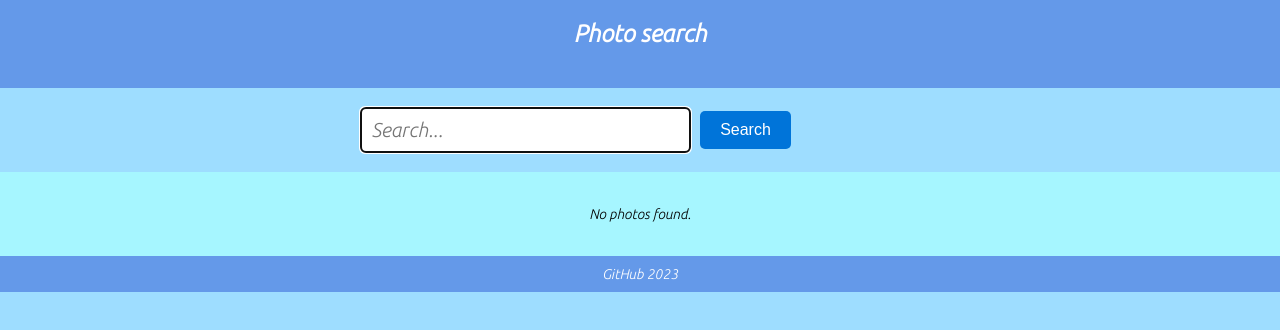
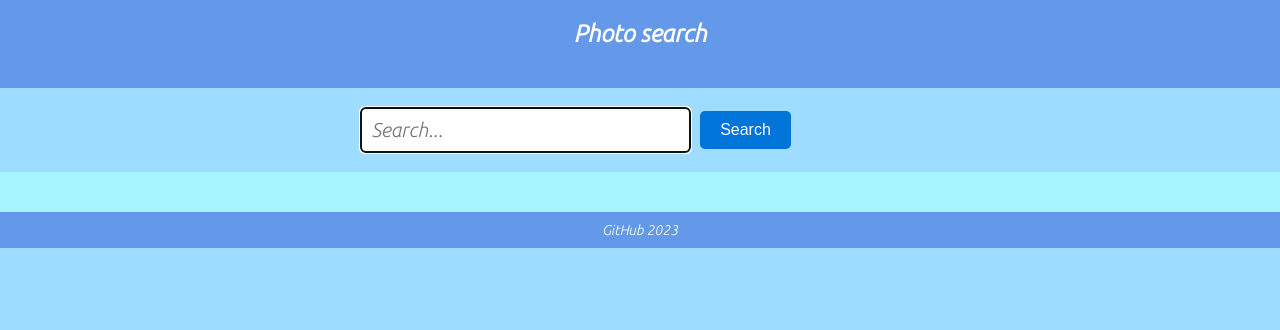
Before and after one commit to 4Sicor42/photo-search-app, a React (Create React App) app: page / in a window 1280 px wide. Shown: the top 330 px of the page. Built offline with nearby package versions, Linux system fonts and the light colour scheme.

Commit message:
feat: added some active elements

```diff
--- a/src/App.js
+++ b/src/App.js
@@ -25,13 +25,14 @@ function App() {
     <div className="App">
       <Header />
       <SearchForm onSearch={handleSearch} />
-      <main>
-        {photos.length > 0 ? (
+      <div className="no-photo">
+        {photos.length >= 0 ? <main>{
+          (
           photos.map((photo, index) => <Photo key={index} photo={photo} />)
-        ) : (
+        )}</main> : (
           <NoResults />
         )}
-      </main>
+      </div>
       <Footer />
     </div>
   );
```
